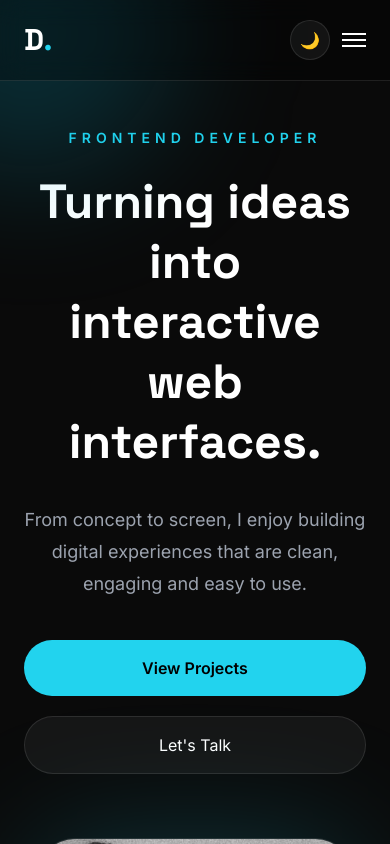
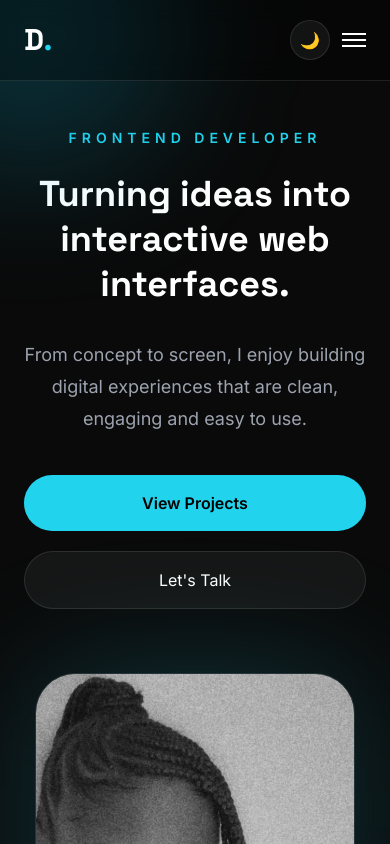
Before and after one commit to MorakinyoErioluwa/Morakinyo-Deborah-s-Portfolio, a React (Vite) app: page / in a window 390 px wide. Shown: the top 844 px of the page. Built offline with nearby package versions, Linux system fonts and the light colour scheme.

Commit message:
texts and fonts update

```diff
--- a/src/components/Hero.jsx
+++ b/src/components/Hero.jsx
@@ -16,12 +16,12 @@ export default function Hero() {
           </p>
 
           {/* heading */}
-          <h1 className="font-['Space_Grotesk'] text-5xl md:text-7xl leading-tight font-bold max-w-[700px] mx-auto lg:mx-0">
+          <h1 className="font-['Space_Grotesk'] text-4xl sm:text-5xl md:text-7xl leading-tight font-bold max-w-[700px] mx-auto lg:mx-0">
              Turning ideas into interactive web interfaces.
           </h1>
 
           {/* subheading */}
-          <p className="mt-8 text-lg leading-8 text-gray-400 max-w-[600px]">
+          <p className="mt-8 text-lg leading-8 text-gray-400 max-w-[600px] mx-auto lg:mx-0">
             From concept to screen, I enjoy building digital experiences that are clean, engaging and easy to use.
           </p>
 
```
